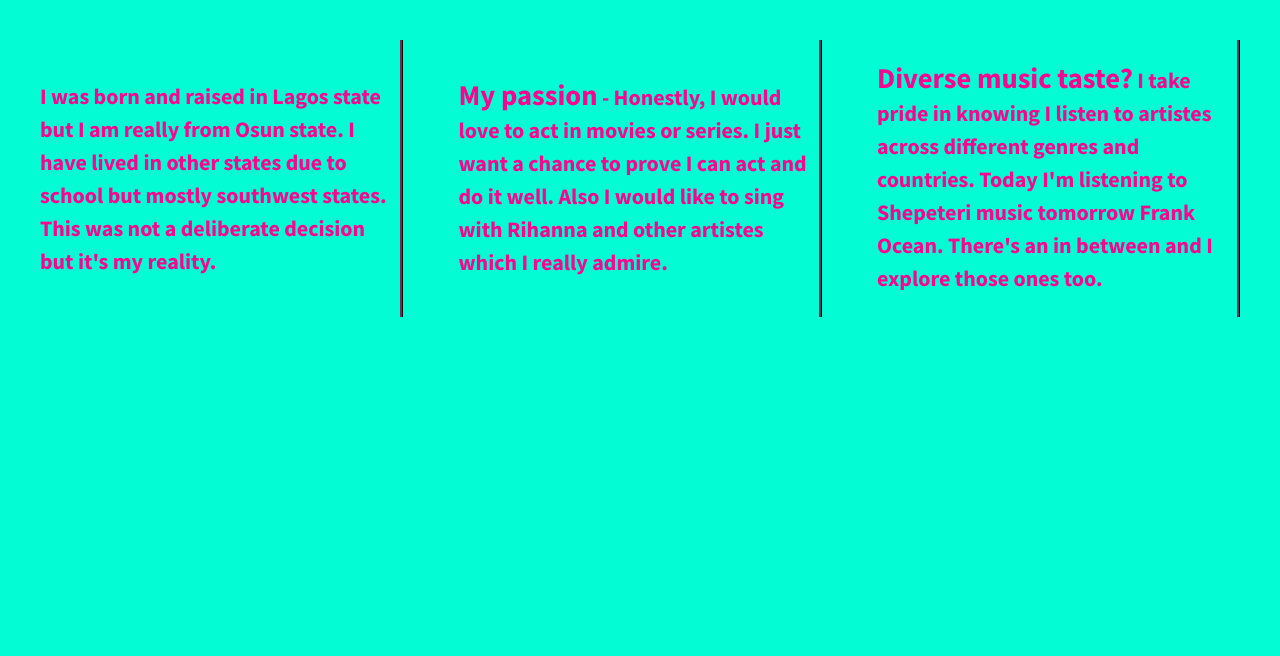
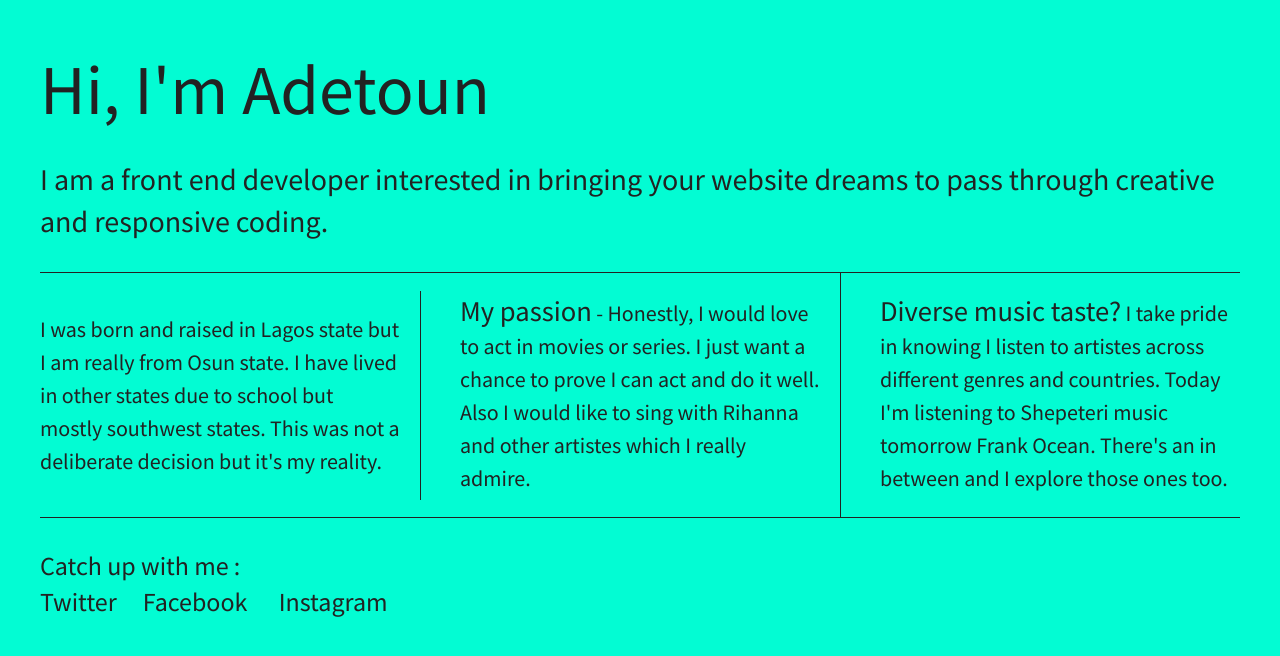
Before and after one commit to adetounabims/07.01-206-divs-flexbox-starter, a plain HTML site: page index.html in a window 1280 px wide. Drawn offline with nearby package versions, Linux system fonts and the light colour scheme.

Commit message:
added new sections

```diff
--- a/css/main.css
+++ b/css/main.css
@@ -109,30 +109,54 @@ body {
   height: 100%;
 }
 
+header{
+  width: 100%;
+  height: 20%;
+  font-size: 3.5em;
+}
+
+main{
+  height: 20%;
+  font-size: 1.5em;
+  padding-top: 20px;
+  padding-bottom: 30px;
+}
+
 .wrapper {
   /*add display:flex and set justify-content to space-between*/
   display: flex;
+  align-items: center;
+  flex-flow: row-wrap;
   justify-content: space-between;
-  font-weight: 700;
+   border-top: 1px solid;
+   border-bottom: 1px solid;
+
 }
 
-.div-1, .div-2, .div-3 {
+.flex-items {
   /*give the divs a width of 30%, add display:flex, set justify-content and align-items to center*/
-  border-right: medium ridge #693256;
-  border-spacing: 5px;
-  color: #fc0390;
   display: flex;
   align-items: center;
   justify-content: center;
   line-height: 1.5em;
   font-size: 1.1em;
   background-color: #03fcd3;
-  height: auto;
   width: 30%;
 }
 
+#div-1, #div-2 {
+   border-right: 1px solid;
+   padding-right: 20px;
+
+}
 span{
   font-size: 1.3em;
+}
+
+footer{
+  height: 20%;
+  font-size: 1.3em;
+  padding-top: 30px;
 }
 
 
--- a/index.html
+++ b/index.html
@@ -17,30 +17,34 @@
         <link href='http://fonts.googleapis.com/css?family=Source+Sans+Pro:400,700' rel='stylesheet' type='text/css'>
     </head>
     <body>
-        <!--[if lt IE 8]>
-            <p class="browserupgrade">You are using an <strong>outdated</strong> browser. Please <a href="http://browsehappy.com/">upgrade your browser</a> to improve your experience.</p>
-        <![endif]-->
-
-        <section class="wrapper">
-            <div class="div-1">
+    <section>
+    <header>Hi, I'm Adetoun</header>
+       <main>I am a front end developer interested in bringing your website dreams to pass through creative and responsive coding.</main>
+        <div class="wrapper">
+            <div id="div-1" class="flex-items">
                 <p>
                     I was born and raised in Lagos state but I am really from Osun state.
                     I have lived in other states due to school but mostly southwest states.
                     This was not a deliberate decision but it's my reality.
                 </p>
             </div>
-            <div class="div-2">
+            <div id="div-2" class="flex-items">
               <p> <span> My passion</span> - Honestly, I would love to act in movies or series.
                 I just want a chance to prove I can act and do it well.
                  Also I would like to sing with Rihanna and other artistes which I really admire.
                  </p>
             </div>
-            <div class="div-3">
+            <div id="div-3" class="flex-items">
                <p> <span>Diverse music taste?</span>
                 I take pride in knowing I listen to artistes across different genres and countries.
                 Today I'm listening to Shepeteri music tomorrow Frank Ocean. There's an in between and I explore those ones too.
                 </p>
             </div>
+            </div>
+    <footer>
+        Catch up with me :<br>
+        Twitter&nbsp;&nbsp;&nbsp;&nbsp; Facebook &nbsp;&nbsp;&nbsp;&nbsp;    Instagram
+    </footer>
         </section>
 
         <script src="https://ajax.googleapis.com/ajax/libs/jquery/1.11.3/jquery.min.js"></script>
```
